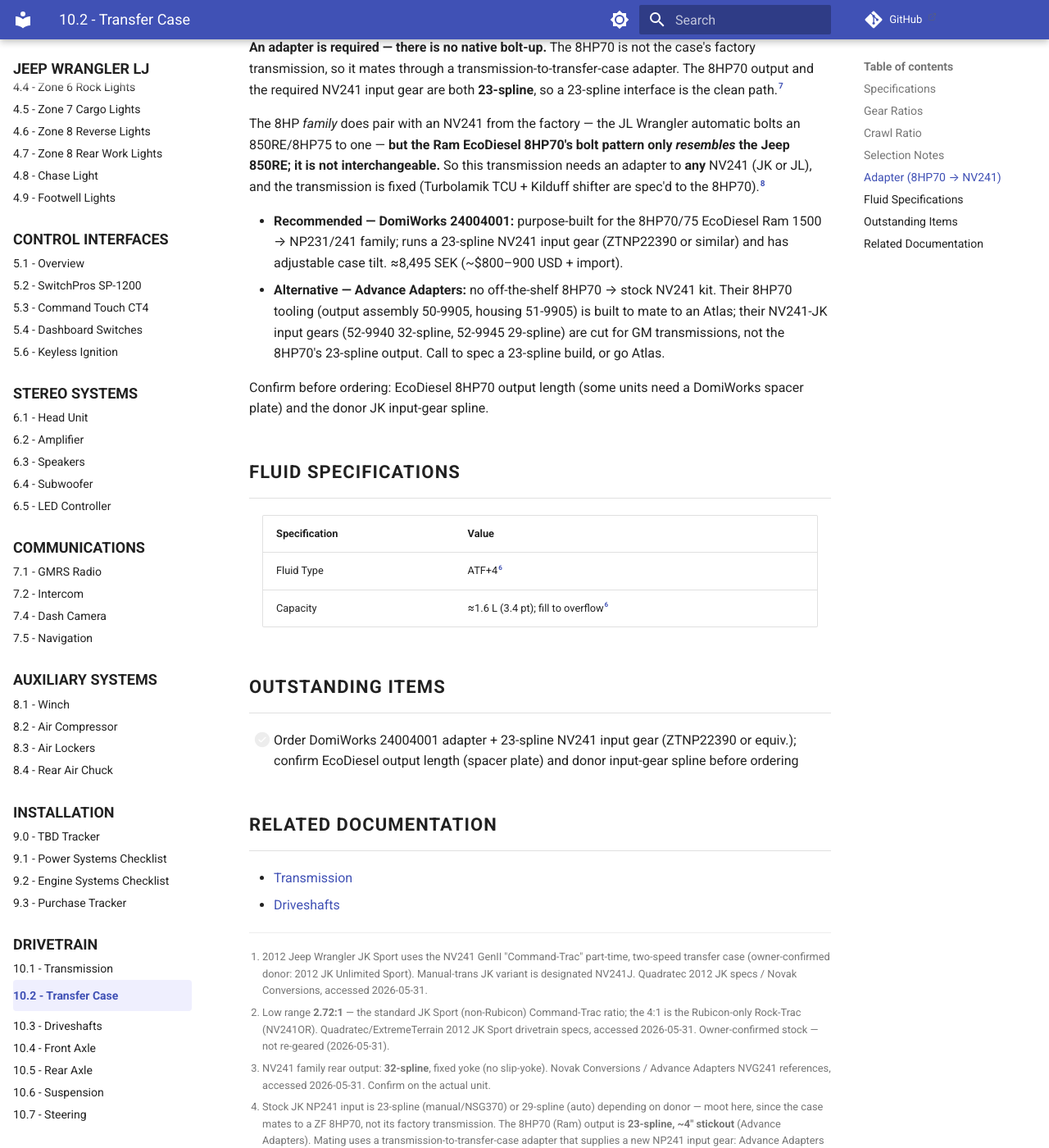
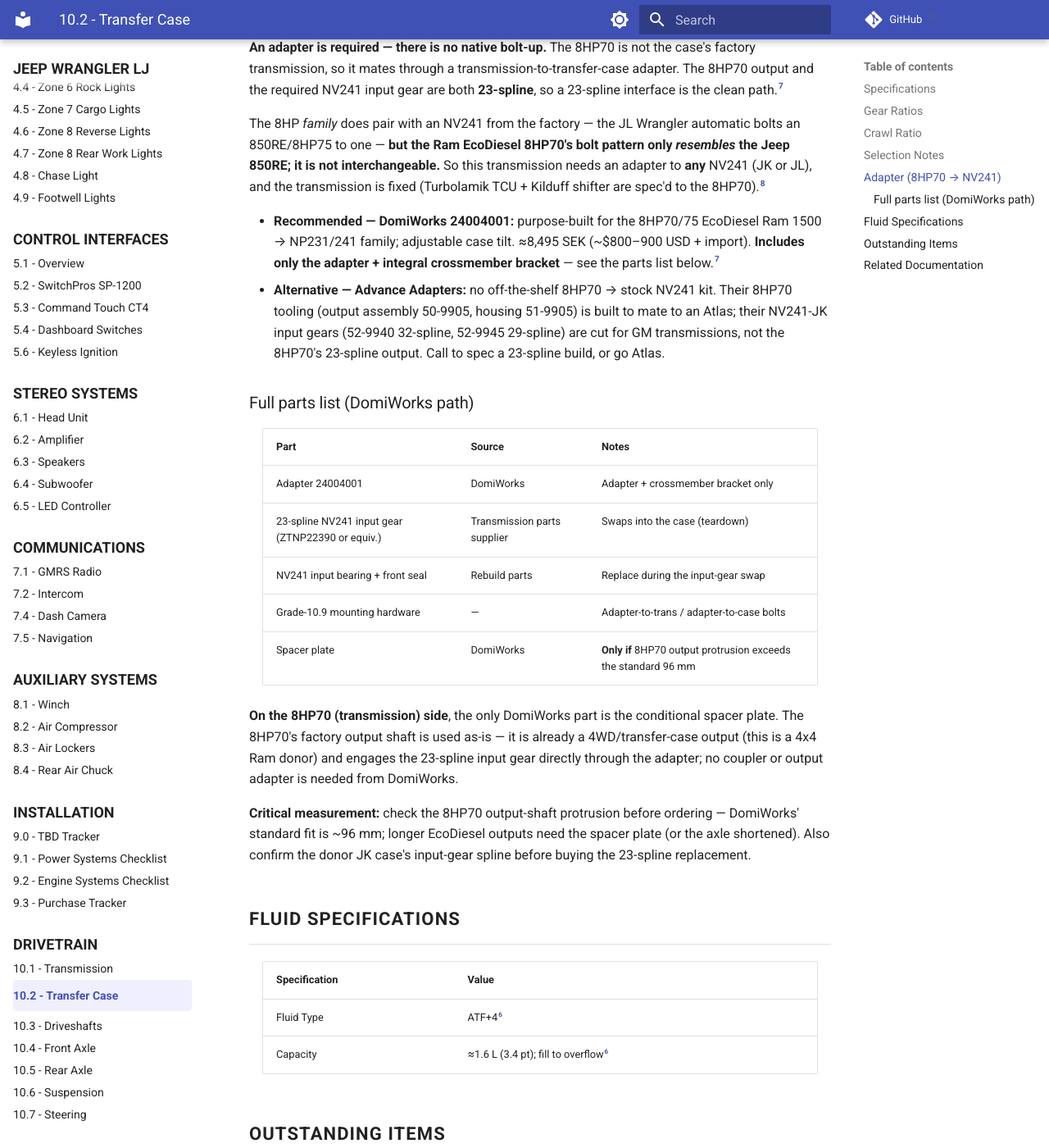
Before and after one commit to sob/drawings, an MkDocs documentation site: the page built from docs/jeep_lj/10-drivetrain/02-transfer-case.md, in a window 1280 px wide and 1400 px high, scrolled down 2148 px. Shown: the whole window at 82% size. Built offline with MkDocs 1.6.1 and Material for MkDocs 9.7.7, drawn with Linux system fonts in a browser that asks for light colours; comment, search, counter and statistics services are not loaded; some of the changed text lies outside the part shown.

Commit message:
Transfer case: add full adapter parts list + clarify 8HP70-side needs
DomiWorks 24004001 is adapter + bracket only. Document what's sourced
separately (23-spline input gear, input bearing/seal, hardware) vs the
conditional DomiWorks spacer plate. On the 8HP70 side, only the spacer
plate may be needed - the 4x4 output shaft is used as-is, no coupler.
Expanded Outstanding Items into the measure/order/confirm steps.

```diff
--- a/docs/jeep_lj/10-drivetrain/02-transfer-case.md
+++ b/docs/jeep_lj/10-drivetrain/02-transfer-case.md
@@ -64,10 +64,22 @@ Chosen over the TJ Rubicon NP241OR Rock-Trac (4:1) deliberately:
 
 The 8HP *family* does pair with an NV241 from the factory — the JL Wrangler automatic bolts an 850RE/8HP75 to one — **but the Ram EcoDiesel 8HP70's bolt pattern only *resembles* the Jeep 850RE; it is not interchangeable.** So this transmission needs an adapter to **any** NV241 (JK or JL), and the transmission is fixed (Turbolamik TCU + Kilduff shifter are spec'd to the 8HP70).[^why-adapter]
 
-- **Recommended — DomiWorks 24004001:** purpose-built for the 8HP70/75 EcoDiesel Ram 1500 → NP231/241 family; runs a 23-spline NV241 input gear (ZTNP22390 or similar) and has adjustable case tilt. ≈8,495 SEK (~$800–900 USD + import).
+- **Recommended — DomiWorks 24004001:** purpose-built for the 8HP70/75 EcoDiesel Ram 1500 → NP231/241 family; adjustable case tilt. ≈8,495 SEK (~$800–900 USD + import). **Includes only the adapter + integral crossmember bracket** — see the parts list below.[^adapter]
 - **Alternative — Advance Adapters:** no off-the-shelf 8HP70 → stock NV241 kit. Their 8HP70 tooling (output assembly 50-9905, housing 51-9905) is built to mate to an Atlas; their NV241-JK input gears (52-9940 32-spline, 52-9945 29-spline) are cut for GM transmissions, not the 8HP70's 23-spline output. Call to spec a 23-spline build, or go Atlas.
 
-Confirm before ordering: EcoDiesel 8HP70 output length (some units need a DomiWorks spacer plate) and the donor JK input-gear spline.
+### Full parts list (DomiWorks path)
+
+| Part | Source | Notes |
+| :--- | :----- | :---- |
+| Adapter 24004001 | DomiWorks | Adapter + crossmember bracket only |
+| 23-spline NV241 input gear (ZTNP22390 or equiv.) | Transmission parts supplier | Swaps into the case (teardown) |
+| NV241 input bearing + front seal | Rebuild parts | Replace during the input-gear swap |
+| Grade-10.9 mounting hardware | — | Adapter-to-trans / adapter-to-case bolts |
+| Spacer plate | DomiWorks | **Only if** 8HP70 output protrusion exceeds the standard 96 mm |
+
+**On the 8HP70 (transmission) side**, the only DomiWorks part is the conditional spacer plate. The 8HP70's factory output shaft is used as-is — it is already a 4WD/transfer-case output (this is a 4x4 Ram donor) and engages the 23-spline input gear directly through the adapter; no coupler or output adapter is needed from DomiWorks.
+
+**Critical measurement:** check the 8HP70 output-shaft protrusion before ordering — DomiWorks' standard fit is ~96 mm; longer EcoDiesel outputs need the spacer plate (or the axle shortened). Also confirm the donor JK case's input-gear spline before buying the 23-spline replacement.
 
 ## Fluid Specifications
 
@@ -78,7 +90,9 @@ Confirm before ordering: EcoDiesel 8HP70 output length (some units need a DomiWo
 
 ## Outstanding Items
 
-- [ ] Order DomiWorks 24004001 adapter + 23-spline NV241 input gear (ZTNP22390 or equiv.); confirm EcoDiesel output length (spacer plate) and donor input-gear spline before ordering
+- [ ] Measure 8HP70 output-shaft protrusion (≤~96 mm, else order DomiWorks spacer plate or shorten)
+- [ ] Order: DomiWorks 24004001 adapter; 23-spline NV241 input gear (ZTNP22390 or equiv.); NV241 input bearing + front seal; grade-10.9 hardware
+- [ ] Confirm donor JK case input-gear spline before swapping to the 23-spline gear
 
 ## Related Documentation
 
```
